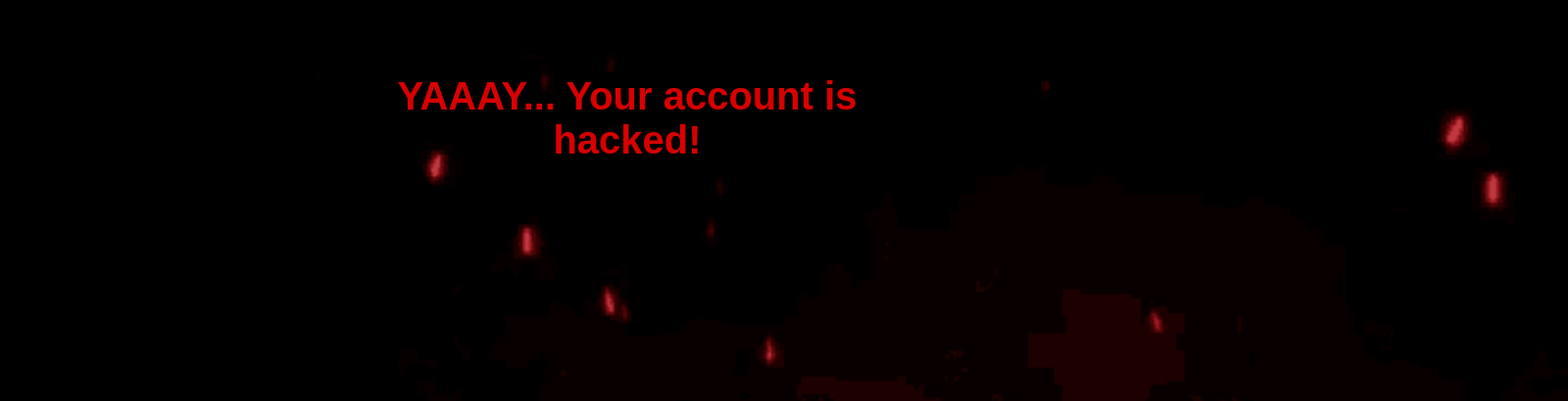
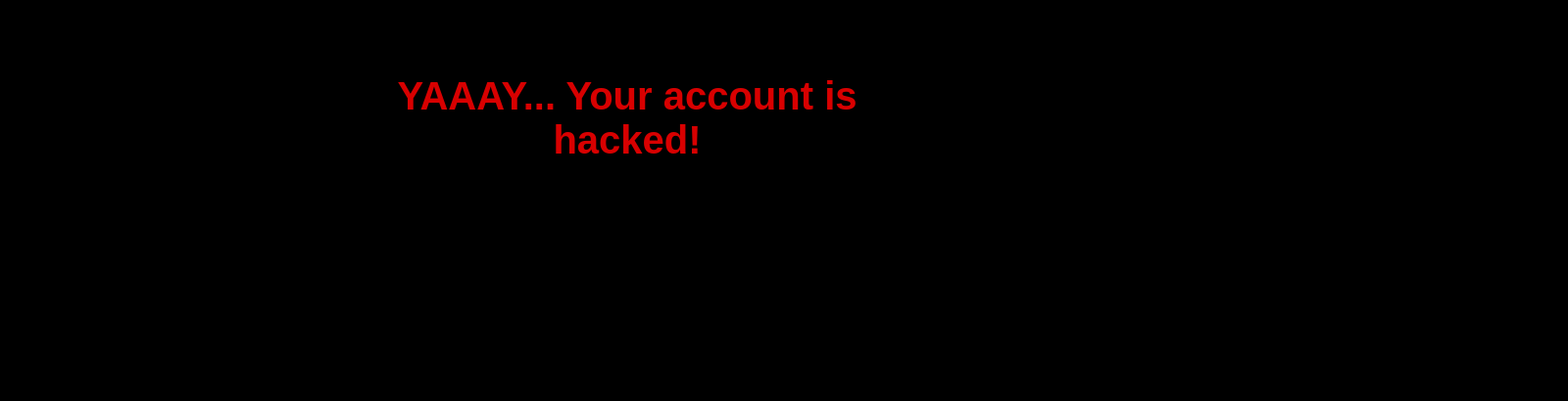
Before and after one commit to AakashKumar-2005/Phishing_Awareness_CFO, a plain HTML site: page index.html in a window 1280 px wide. Shown: the part 279-689 px from the top of the page at 98% size, 1600 px wide, since content can reach past the window. Drawn offline with Linux system fonts and the light colour scheme.

Commit message:
second-commit

```diff
--- a/index.html
+++ b/index.html
@@ -54,13 +54,8 @@
         /* Fixed background for message */
         .message::before {
             content: ''; /* Empty content to create a pseudo-element */
-            position:absolute; /* Use fixed positioning to ensure the background stays in place */
-            top: 0;
-            left: 0;
-            width: 100vw; /* Ensure it covers the entire viewport width */
-            height: 100vh; /* Ensure it covers the entire viewport height */
-            background: url('warn1.gif') no-repeat center center;
-            background-size: cover; /* Ensure the background stretches to cover the full screen */
+            position: fixed; /* Use fixed positioning to ensure the background stays in place */
+            /* Ensure it covers the entire viewport height */
             z-index: -1; /* Ensure the background stays behind the text */
         }
 
@@ -79,12 +74,14 @@
 
         /* Instructions section */
         .instructions {
-            display: none;
+            display:none;
             text-align: center;
             font-size: 25px;
             color: white;
-            background: url('your-instruction-gif.gif') no-repeat center center;
+            background: url('warn1.gif') no-repeat center center;
             background-size: cover;
+            width: 100vw;
+            height: 100vh;
             padding: 20px;
             border-radius: 10px;
             animation: slideIn 4s forwards;
```
